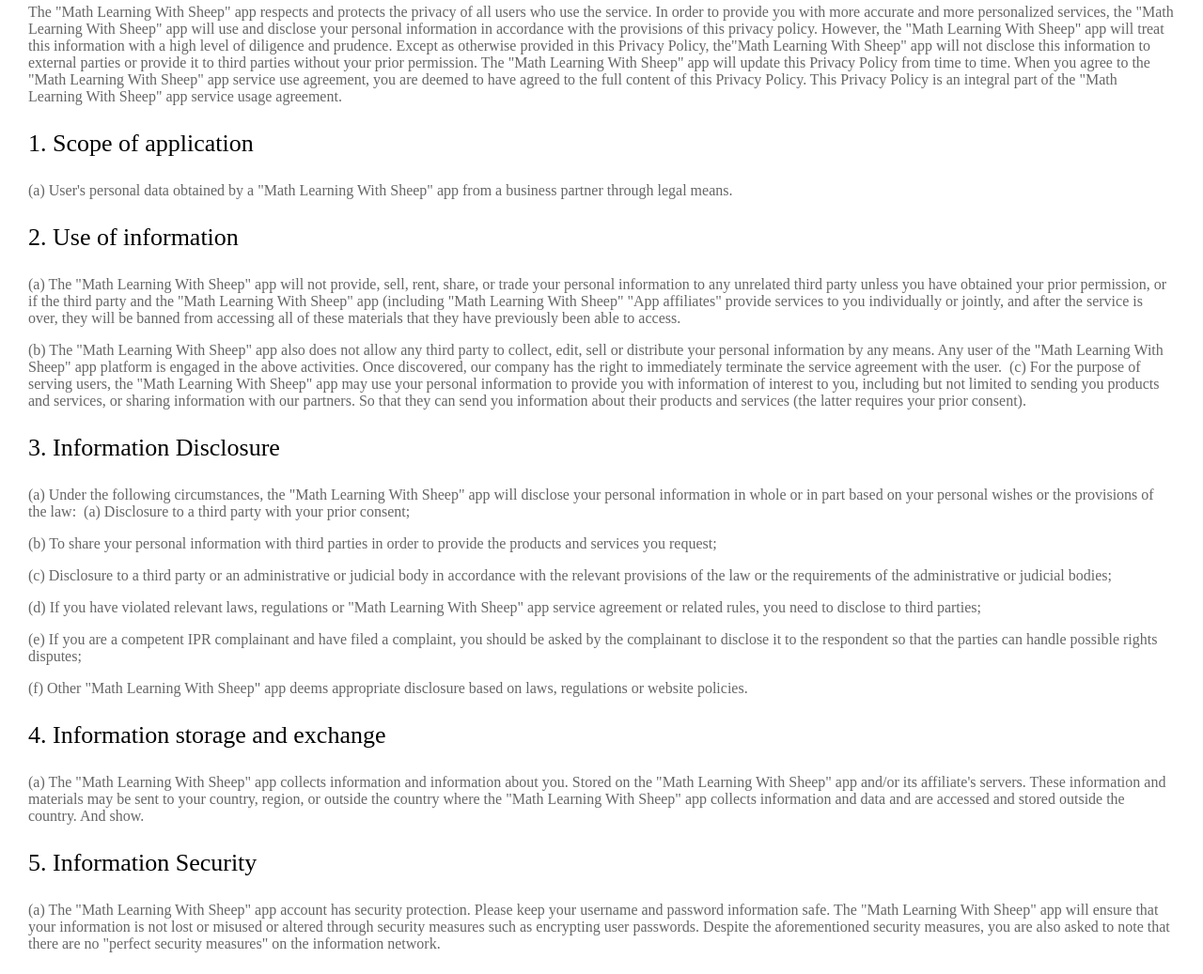
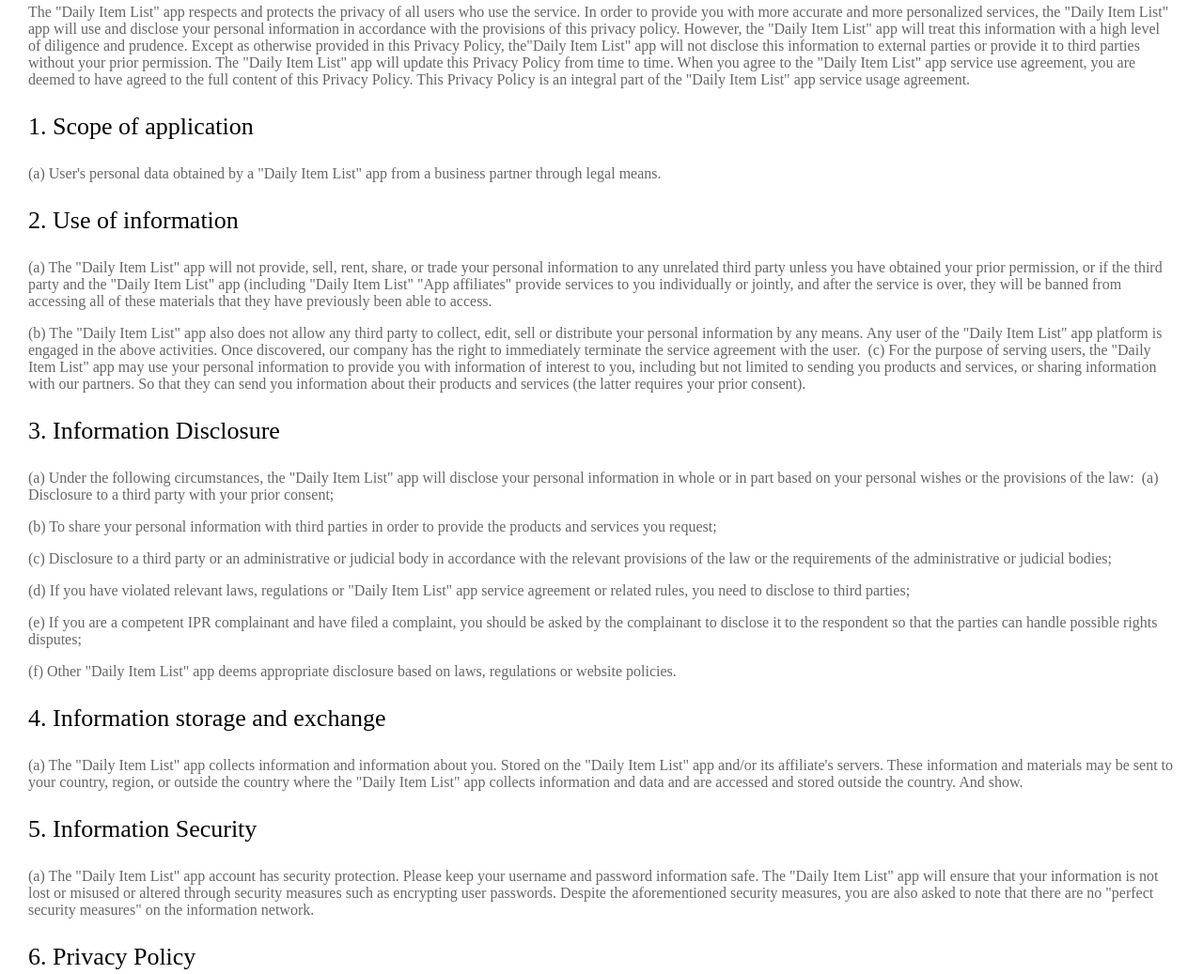
Before and after one commit to Dayxjw/day_-validation, a plain HTML site: page index.html in a window 1280 px wide. Shown: the part 137-1174 px from the top of the page at 94% size. Drawn offline with Linux system fonts and the light colour scheme.

Commit message:
Update index.html

```diff
--- a/index.html
+++ b/index.html
@@ -5,7 +5,7 @@
             <h2 style="text-align:center;font-size:50px;font-color:#000000">Privacy Policy</h2>
             <div>
                 <font color="#666666">
-                    <p>The "Math Learning With Sheep" app respects and protects the privacy of all users who use the service. In order to provide you with more accurate and more personalized services, the "Math Learning With Sheep" app will use and disclose your personal information in accordance with the provisions of this privacy policy. However, the "Math Learning With Sheep" app will treat this information with a high level of diligence and prudence. Except as otherwise provided in this Privacy Policy, the"Math Learning With Sheep" app will not disclose this information to external parties or provide it to third parties without your prior permission. The "Math Learning With Sheep" app will update this Privacy Policy from time to time. When you agree to the "Math Learning With Sheep" app service use agreement, you are deemed to have agreed to the full content of this Privacy Policy. This Privacy Policy is an integral part of the "Math Learning With Sheep" app service usage agreement.</p>
+                    <p>The "Daily Item List" app respects and protects the privacy of all users who use the service. In order to provide you with more accurate and more personalized services, the "Daily Item List" app will use and disclose your personal information in accordance with the provisions of this privacy policy. However, the "Daily Item List" app will treat this information with a high level of diligence and prudence. Except as otherwise provided in this Privacy Policy, the"Daily Item List" app will not disclose this information to external parties or provide it to third parties without your prior permission. The "Daily Item List" app will update this Privacy Policy from time to time. When you agree to the "Daily Item List" app service use agreement, you are deemed to have agreed to the full content of this Privacy Policy. This Privacy Policy is an integral part of the "Daily Item List" app service usage agreement.</p>
                 </font>
             </div>
 
@@ -14,7 +14,7 @@
                 <!--                <h6 style="font-size:26px;font-color:#666666">1. Scope of application</h6>-->
                 <p style="font-size:26px;font-color:#333333">1. Scope of application</p>
                 <font color="#666666">
-                    (a) User's personal data obtained by a "Math Learning With Sheep" app from a business partner through legal means.
+                    (a) User's personal data obtained by a "Daily Item List" app from a business partner through legal means.
                 </font>
 
             </div>
@@ -25,8 +25,8 @@
                 <p style="font-size:26px;font-color:#666666">2. Use of information</p>
                 <font color="#666666">
 
-                    <p>(a) The "Math Learning With Sheep" app will not provide, sell, rent, share, or trade your personal information to any unrelated third party unless you have obtained your prior permission, or if the third party and the "Math Learning With Sheep" app (including "Math Learning With Sheep" "App affiliates" provide services to you individually or jointly, and after the service is over, they will be banned from accessing all of these materials that they have previously been able to access.</p>
-                    <p>(b) The "Math Learning With Sheep" app also does not allow any third party to collect, edit, sell or distribute your personal information by any means. Any user of the "Math Learning With Sheep" app platform is engaged in the above activities. Once discovered, our company has the right to immediately terminate the service agreement with the user.  (c) For the purpose of serving users, the "Math Learning With Sheep" app may use your personal information to provide you with information of interest to you, including but not limited to sending you products and services, or sharing information with our partners. So that they can send you information about their products and services (the latter requires your prior consent).</p>
+                    <p>(a) The "Daily Item List" app will not provide, sell, rent, share, or trade your personal information to any unrelated third party unless you have obtained your prior permission, or if the third party and the "Daily Item List" app (including "Daily Item List" "App affiliates" provide services to you individually or jointly, and after the service is over, they will be banned from accessing all of these materials that they have previously been able to access.</p>
+                    <p>(b) The "Daily Item List" app also does not allow any third party to collect, edit, sell or distribute your personal information by any means. Any user of the "Daily Item List" app platform is engaged in the above activities. Once discovered, our company has the right to immediately terminate the service agreement with the user.  (c) For the purpose of serving users, the "Daily Item List" app may use your personal information to provide you with information of interest to you, including but not limited to sending you products and services, or sharing information with our partners. So that they can send you information about their products and services (the latter requires your prior consent).</p>
                 </font>
             </div>
 
@@ -35,12 +35,12 @@
             <div>
                 <p style="font-size:26px;font-color:#666666">3. Information Disclosure</p>
                 <font color="#666666">
-                    <p>(a) Under the following circumstances, the "Math Learning With Sheep" app will disclose your personal information in whole or in part based on your personal wishes or the provisions of the law:  (a) Disclosure to a third party with your prior consent;</p>
+                    <p>(a) Under the following circumstances, the "Daily Item List" app will disclose your personal information in whole or in part based on your personal wishes or the provisions of the law:  (a) Disclosure to a third party with your prior consent;</p>
                     <p>(b) To share your personal information with third parties in order to provide the products and services you request;</p>
                     <p>(c) Disclosure to a third party or an administrative or judicial body in accordance with the relevant provisions of the law or the requirements of the administrative or judicial bodies;</p>
-                    <p>(d) If you have violated relevant laws, regulations or "Math Learning With Sheep" app service agreement or related rules, you need to disclose to third parties;</p>
+                    <p>(d) If you have violated relevant laws, regulations or "Daily Item List" app service agreement or related rules, you need to disclose to third parties;</p>
                     <p>(e) If you are a competent IPR complainant and have filed a complaint, you should be asked by the complainant to disclose it to the respondent so that the parties can handle possible rights disputes;</p>
-                    <p>(f) Other "Math Learning With Sheep" app deems appropriate disclosure based on laws, regulations or website policies.</p>
+                    <p>(f) Other "Daily Item List" app deems appropriate disclosure based on laws, regulations or website policies.</p>
                 </font>
             </div>
 
@@ -49,7 +49,7 @@
             <div>
                 <p style="font-size:26px;font-color:#666666">4. Information storage and exchange</p>
                 <font color="#666666">
-                    <p>(a) The "Math Learning With Sheep" app collects information and information about you. Stored on the "Math Learning With Sheep" app and/or its affiliate's servers. These information and materials may be sent to your country, region, or outside the country where the "Math Learning With Sheep" app collects information and data and are accessed and stored outside the country. And show.</p>
+                    <p>(a) The "Daily Item List" app collects information and information about you. Stored on the "Daily Item List" app and/or its affiliate's servers. These information and materials may be sent to your country, region, or outside the country where the "Daily Item List" app collects information and data and are accessed and stored outside the country. And show.</p>
                 </font>
             </div>
 
@@ -58,7 +58,7 @@
             <div>
                 <p style="font-size:26px;font-color:#666666">5. Information Security</p>
                 <font color="#666666">
-                    <p>(a) The "Math Learning With Sheep" app account has security protection. Please keep your username and password information safe. The "Math Learning With Sheep" app will ensure that your information is not lost or misused or altered through security measures such as encrypting user passwords. Despite the aforementioned security measures, you are also asked to note that there are no "perfect security measures" on the information network.</p>
+                    <p>(a) The "Daily Item List" app account has security protection. Please keep your username and password information safe. The "Daily Item List" app will ensure that your information is not lost or misused or altered through security measures such as encrypting user passwords. Despite the aforementioned security measures, you are also asked to note that there are no "perfect security measures" on the information network.</p>
                 </font>
             </div>
 
```
